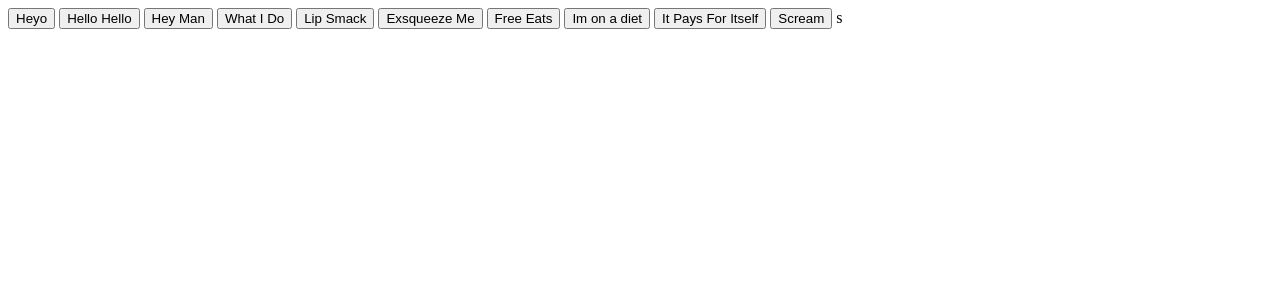
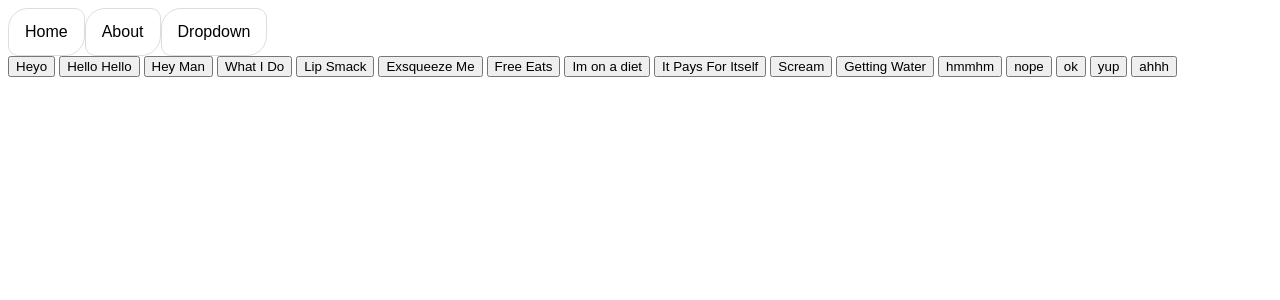
Before and after one commit to markglewis/weblabexpzone, a Flask app: page /soundboard in a window 1280 px wide. Shown: the top 300 px of the page. Run offline with Flask 2, Linux system fonts and the light colour scheme.

Commit message:
more sound bites and more pages

```diff
--- a/app.py
+++ b/app.py
@@ -13,6 +13,18 @@ def page_not_found(e):
 def index():
 	return render_template("index.html")
 
+@app.route('/blog', methods=['GET', 'POST'])
+def blog():
+	return render_template('blog.html')
+
+@app.route('/todo', methods=['GET', 'POST'])
+def todo():
+	return render_template('todo.html')
+
 @app.route('/soundboard', methods=['GET', 'POST'])
 def soundboard():
 	return render_template('soundboard.html')
+
+@app.route('/lipsmack', methods=['GET', 'POST'])
+def lipsmack():
+	return render_template('lipsmack.html')
--- /dev/null
+++ b/static/main.css
@@ -0,0 +1,79 @@
+/* Navbar container */
+.navbar {
+  overflow: hidden;
+  background-color: ##FFFAFA;
+  font-family: Arial;
+
+}
+
+/* Links inside the navbar */
+.navbar a {
+  border-style: solid;
+  border-width: 1px;
+  border-radius: 20px 10px;
+  border-color: #ddd;
+  float: left;
+  font-size: 16px;
+  color: black;
+  text-align: center;
+  padding: 14px 16px;
+  text-decoration: none;
+}
+
+/* The dropdown container */
+.dropdown {
+  border-style: solid;
+  border-width: 1px;
+  border-radius: 20px 10px;
+  border-color: #ddd;
+  float: left;
+  overflow: hidden;
+}
+
+/* Dropdown button */
+.dropdown .dropbtn {
+  font-size: 16px;
+  border: none;
+  outline: none;
+  color: black;
+  padding: 14px 16px;
+  background-color: inherit;
+  font-family: inherit; /* Important for vertical align on mobile phones */
+  margin: 0; /* Important for vertical align on mobile phones */
+}
+
+/* Add a background color to navbar links on hover */
+.navbar a:hover, .dropdown:hover .dropbtn {
+  background-color: #ddd;
+}
+
+/* Dropdown content (hidden by default) */
+.dropdown-content {
+
+  display: none;
+  position: absolute;
+  background-color: #FFFAFA;
+  min-width: 160px;
+  box-shadow: 0px 8px 16px 0px rgba(0,0,0,0.2);
+  z-index: 1;
+}
+
+/* Links inside the dropdown */
+.dropdown-content a {
+  float: none;
+  color: black;
+  padding: 12px 16px;
+  text-decoration: none;
+  display: block;
+  text-align: left;
+}
+
+/* Add a grey background color to dropdown links on hover */
+.dropdown-content a:hover {
+  background-color: #ddd;
+}
+
+/* Show the dropdown menu on hover */
+.dropdown:hover .dropdown-content {
+  display: block;
+}
--- /dev/null
+++ b/templates/base.html
@@ -0,0 +1,28 @@
+<!DOCTYPE html>
+<html>
+<head>
+  <link rel="stylesheet" href="{{ url_for('static', filename='main.css') }}">
+  {% block head %} {% endblock %}
+</head>
+<body>
+  <div class="navbar">
+      <a href="{{ url_for('index') }}"> Home </a>
+      <div class="dropdown">
+        <button class="dropbtn">About</button>
+        <div class="dropdown-content">
+            <a onclick="show_me()"> Me </a>
+            <a onclick="show_read_me()"> This Website</a>
+        </div>
+      </div>
+      <div class="dropdown">
+        <button class="dropbtn">Dropdown</button>
+        <div class="dropdown-content">
+            <a href="{{ url_for('soundboard') }}">Sound Board</a>
+            <a href="#">Link 2</a>
+            <a href="#">Link 3</a>
+        </div>
+      </div>
+  </div>
+  {% block body %} {% endblock %}
+</body>
+</html>
--- a/templates/soundboard.html
+++ b/templates/soundboard.html
@@ -1,28 +1,30 @@
- <!DOCTYPE html>
-<html>
-<head>
+{% extends 'base.html' %}
+{% block head %}
 <title>The Zone Soundboard</title>
 <script>
     function PlaySound(sound) {
-
         var path = '..\\static\\soundboard\\'
-        var snd = new Audio(path + sound + '.mp3');
+        var snd = new Audio(path + sound);
         snd.play();
     }
 </script>
-</head>
-<body>
+{% endblock %}
 
-	<button onclick="PlaySound('heyoo')"> Heyo </button>
-	<button onclick="PlaySound('hello_hello')"> Hello Hello</button>
-	<button onclick="PlaySound('hey_man')"> Hey Man</button>
-	<button onclick="PlaySound('what_i_do')"> What I Do</button>
-	<button onclick="PlaySound('lip_smack')"> Lip Smack</button>
-	<button onclick="PlaySound('exsqueeze_me')"> Exsqueeze Me</button>
-	<button onclick="PlaySound('free_eats')"> Free Eats</button>
-	<button onclick="PlaySound('im_on_a_diet')"> Im on a diet</button>
-	<button onclick="PlaySound('it_pays_for_itself')"> It Pays For Itself</button>
-	<button onclick="PlaySound('scream')"> Scream</button>
-
-</body>
-</html> s
+{% block body %}
+<button onclick="PlaySound('heyoo')"> Heyo </button>
+	<button onclick="PlaySound('hello_hello.mp3')"> Hello Hello</button>
+	<button onclick="PlaySound('hey_man.mp3')"> Hey Man</button>
+	<button onclick="PlaySound('what_i_do.mp3')"> What I Do</button>
+	<button onclick="PlaySound('lip_smack.mp3')"> Lip Smack</button>
+	<button onclick="PlaySound('exsqueeze_me.mp3')"> Exsqueeze Me</button>
+	<button onclick="PlaySound('free_eats.mp3')"> Free Eats</button>
+	<button onclick="PlaySound('im_on_a_diet.mp3')"> Im on a diet</button>
+	<button onclick="PlaySound('it_pays_for_itself.mp3')"> It Pays For Itself</button>
+	<button onclick="PlaySound('scream2.mp3')"> Scream</button>
+	<button onclick="PlaySound('get_some_water.m4a')"> Getting Water</button>
+	<button onclick="PlaySound('hmmhm.m4a')"> hmmhm</button>
+	<button onclick="PlaySound('loud_nope.m4a')"> nope</button>
+	<button onclick="PlaySound('ok.m4a')"> ok</button>
+	<button onclick="PlaySound('yup.m4a')"> yup</button>
+	<button onclick="PlaySound('quiet_ahhh.m4a')"> ahhh</button>
+{% endblock %}
```
Also changed, not shown: templates/blog.html (added, +8 -0 lines), templates/index.html (+4 -22 lines), templates/lipsmack.html (added, +10 -0 lines), templates/todo.html (added, +8 -0 lines), 9 other files.
